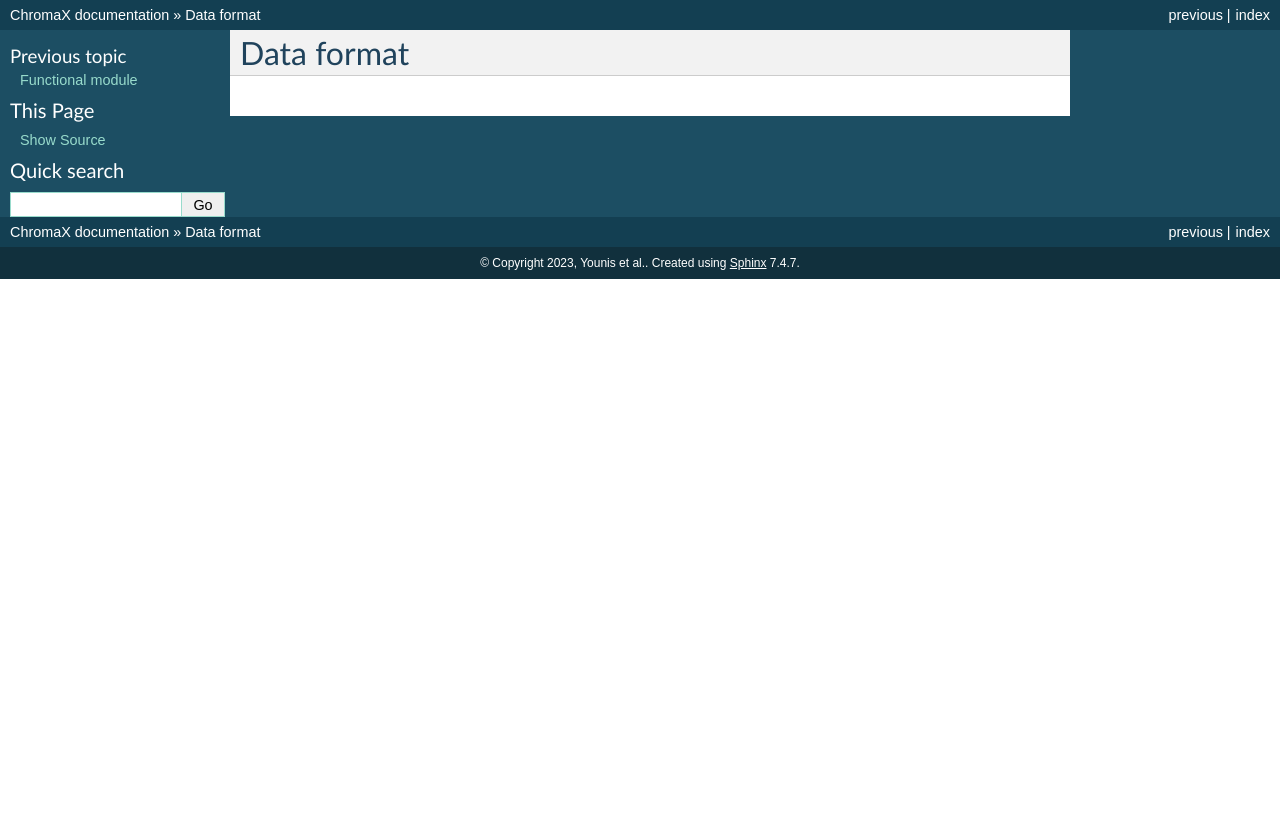
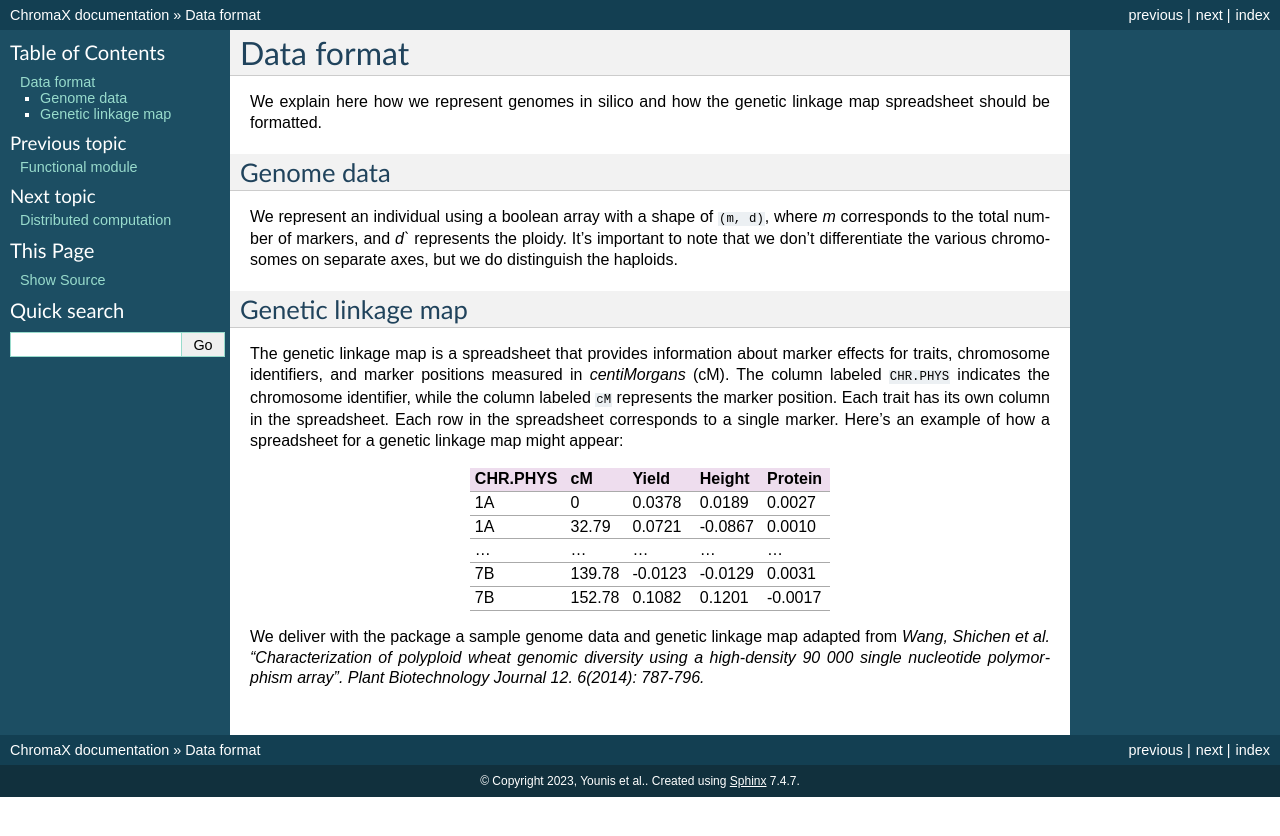
Before and after one commit to kora-labs/chromax, a Sphinx documentation site: the page built from docs/tutorials/data_format.rst, in a window 1280 px wide. Shown: the top 836 px of the page. Built offline with Sphinx 7.4.7, drawn with Linux system fonts in a browser that asks for light colours.

Commit message:
enhance documentation

```diff
--- a/docs/index.rst
+++ b/docs/index.rst
@@ -51,6 +51,7 @@ To cite ChromaX in publications:
   :caption: Tutorials:
 
   tutorials/data_format
+  tutorials/distributed_computation.rst
 
 Indices and tables
 ==================
--- a/docs/tutorials/data_format.rst
+++ b/docs/tutorials/data_format.rst
@@ -1,2 +1,37 @@
 Data format
 =================
+
+We explain here how we represent genomes in silico and how the genetic linkage map spreadsheet should be formatted.
+
+
+Genome data
+------------------
+
+We represent an individual using a boolean array with a shape of ``(m, d)``, where `m` corresponds to the total number of markers, and `d`` represents the ploidy. It's important to note that we don't differentiate the various chromosomes on separate axes, but we do distinguish the haploids.
+
+
+
+Genetic linkage map
+-------------------------
+
+The genetic linkage map is a spreadsheet that provides information about marker effects for traits, chromosome identifiers, and marker positions measured in `centiMorgans` (cM).
+The column labeled ``CHR.PHYS`` indicates the chromosome identifier, while the column labeled ``cM`` represents the marker position. Each trait has its own column in the spreadsheet.
+Each row in the spreadsheet corresponds to a single marker.
+Here's an example of how a spreadsheet for a genetic linkage map might appear:
+
++--------------+--------------+--------------+--------------+-------------+
+| CHR.PHYS     | cM           | Yield        | Height       | Protein     |
++==============+==============+==============+==============+=============+
+| 1A           | 0            | 0.0378       | 0.0189       | 0.0027      |
++--------------+--------------+--------------+--------------+-------------+
+| 1A           | 32.79        | 0.0721       | -0.0867      | 0.0010      |
++--------------+--------------+--------------+--------------+-------------+
+| ...          | ...          | ...          | ...          | ...         |
++--------------+--------------+--------------+--------------+-------------+
+| 7B           | 139.78       | -0.0123      | -0.0129      | 0.0031      |
++--------------+--------------+--------------+--------------+-------------+
+| 7B           | 152.78       | 0.1082       | 0.1201       | -0.0017     |
++--------------+--------------+--------------+--------------+-------------+
+
+
+We deliver with the package a sample genome data and genetic linkage map adapted from `Wang, Shichen et al. "Characterization of polyploid wheat genomic diversity using a high-density 90 000 single nucleotide polymorphism array". Plant Biotechnology Journal 12. 6(2014): 787-796.`
```
Also changed, not shown: docs/tutorials/distributed_computation.rst (added, +39 -0 lines), 2 other files.
